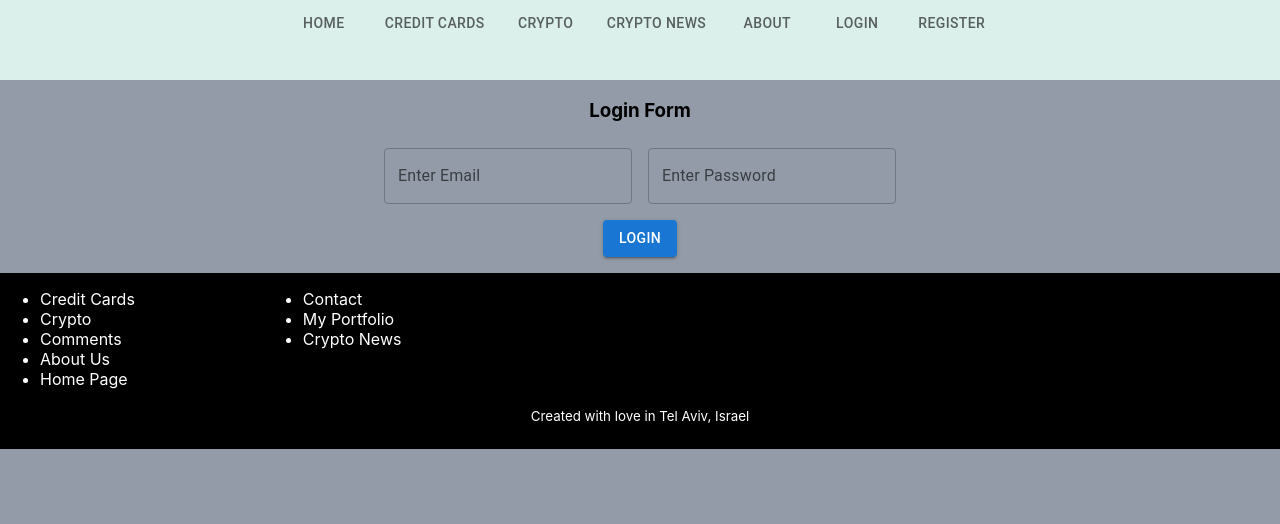
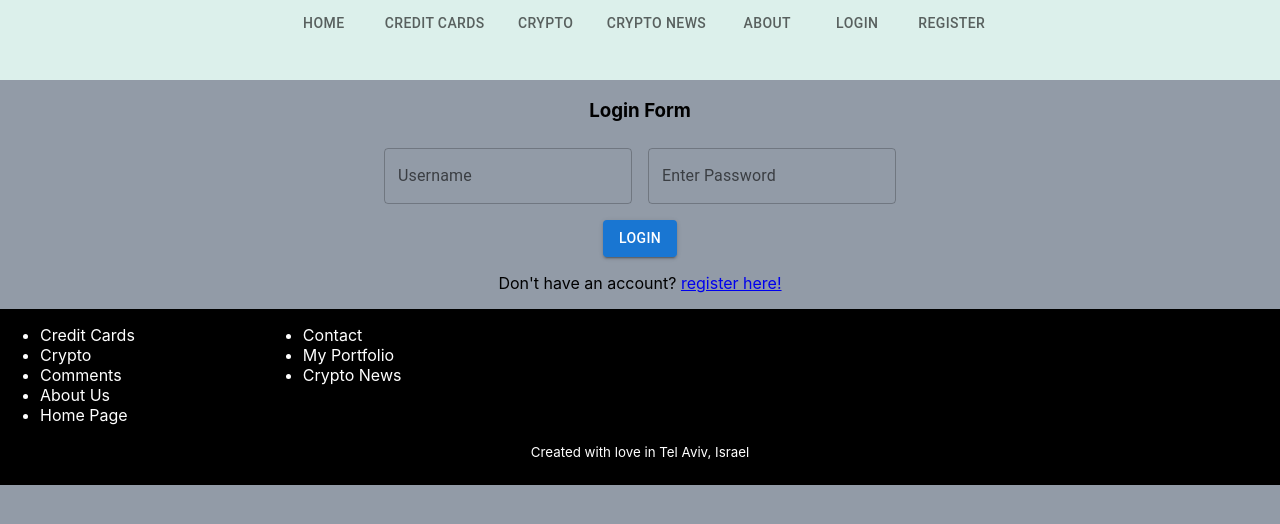
Before and after one commit to shaul613/finance-app, a React (Create React App) app in the folder client/: page /login in a window 1280 px wide. Shown: the top 524 px of the page. Built offline with nearby package versions, Linux system fonts and the light colour scheme; the HTML template or start-up script is replaced by a standard one.

Commit message:
fixed backend issue. added links to register and login on client

```diff
--- a/client/src/components/LoginForm.js
+++ b/client/src/components/LoginForm.js
@@ -41,8 +41,8 @@ const LoginForm = (props) => {
       <Box component="form" sx={{m:1}} autoComplete="off">
         <TextFiled
           sx={{m:1}}
-          id="email"
-          label="Enter Email"
+          id="username"
+          label="Username"
           variant="outlined"
           onChange={(e)=>setUsername(e.target.value)}
         />
@@ -55,6 +55,7 @@ const LoginForm = (props) => {
         />
       </Box>
       <Button variant="contained" onClick={handleAction}>{props.title}</Button>
+      <p>Don't have an account? <a href='/register'>register here!</a></p>
       <div>
         <p>{msg}</p>
       </div>
--- a/client/src/components/RegisterForm.js
+++ b/client/src/components/RegisterForm.js
@@ -98,6 +98,7 @@ const RegisterForm = (props) => {
         />
       </Box>
       <Button variant="contained" onClick={handleAction}>{props.title}</Button>
+      <p>Already have an account? <a href='/login'>log in</a>.</p>
       <div>
         <p>{msg}</p>
       </div>
```
Also changed, not shown: 1 other file (tests, documents, lock files or other folders).
